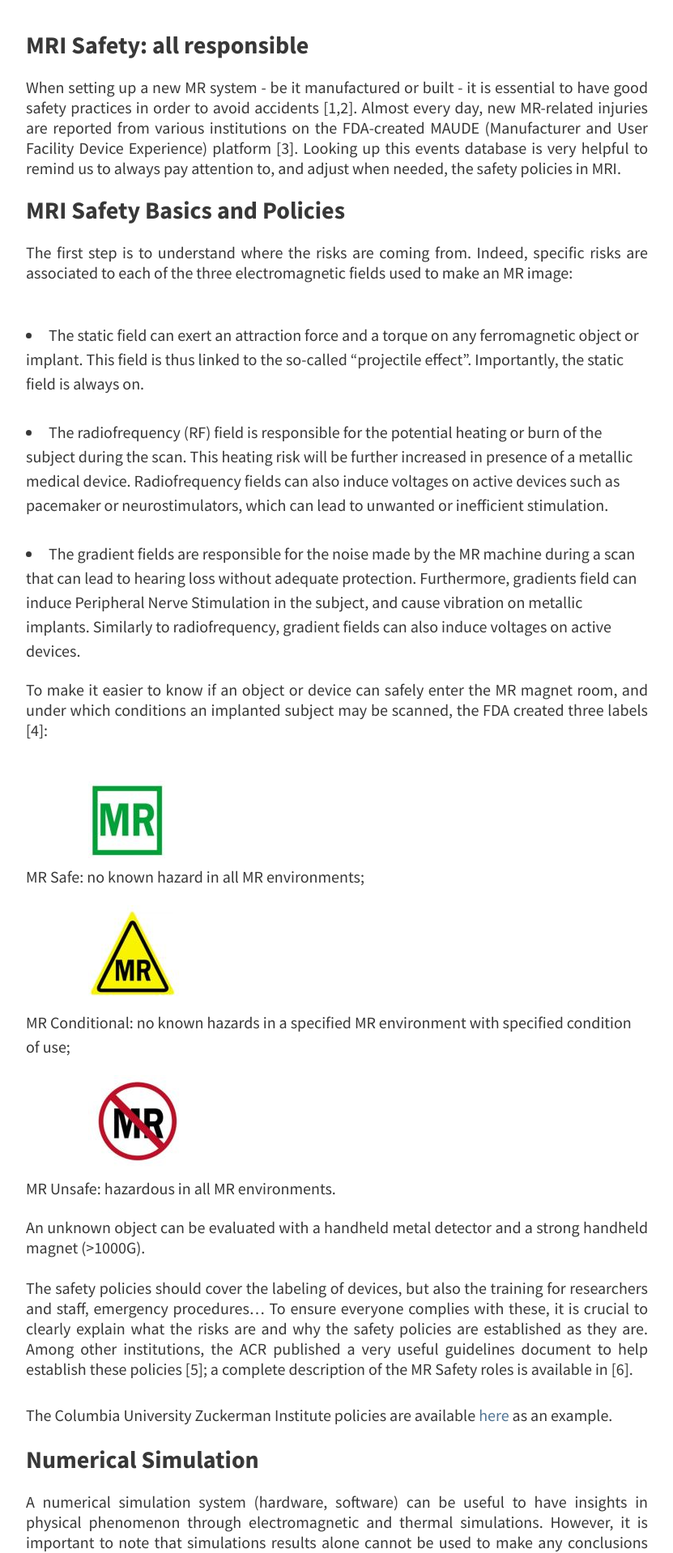
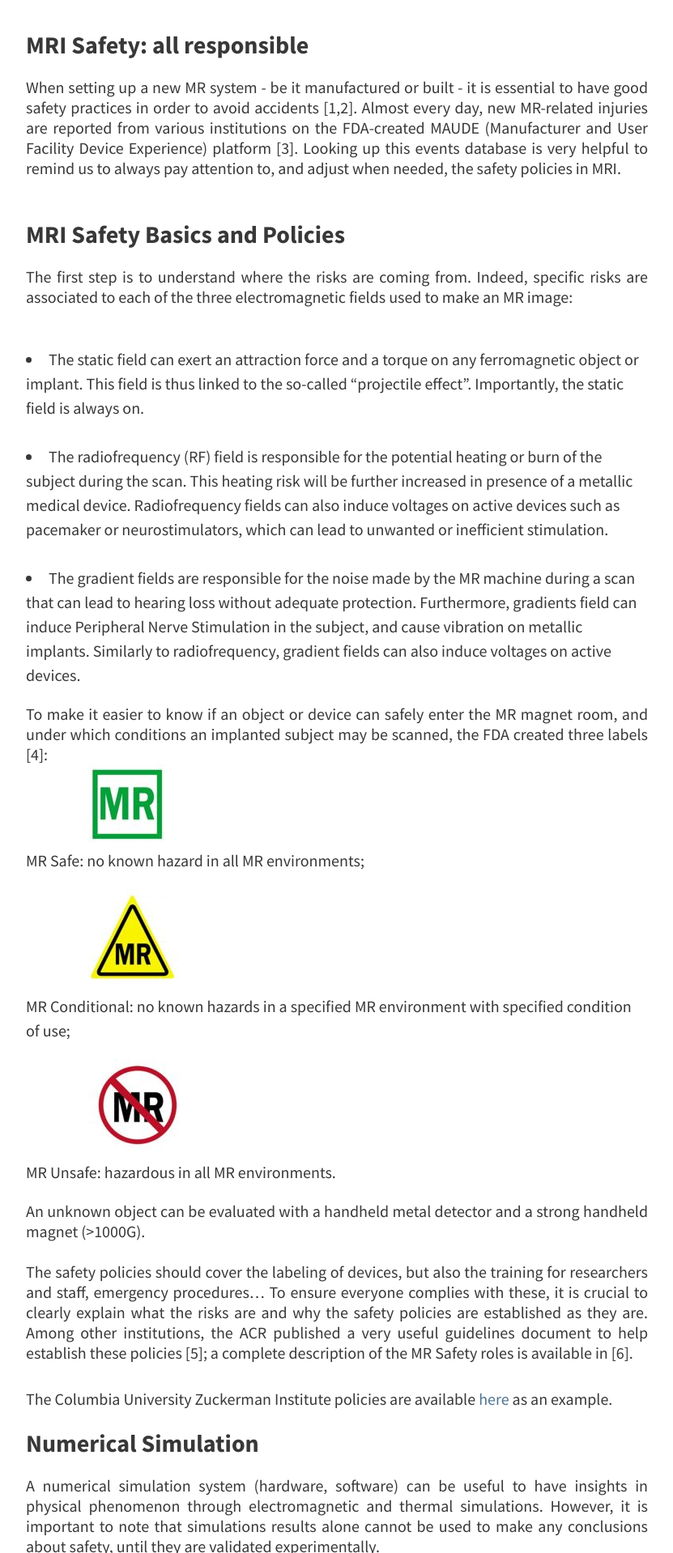
Before and after one commit to imr-framework/imr-framework.github.io, a Jekyll site: the page built from pages/mrsafety.md, in a window 1280 px wide. Shown: the part 527-2445 px from the top of the page at 81% size, without its empty margins (224-1055 px from the left). Built offline with Jekyll 4.4.1, drawn with Linux system fonts in a browser that asks for light colours; our own code applies the rules of GitHub Pages for plain Markdown files.

Commit message:
formatting

```diff
--- a/pages/mrsafety.md
+++ b/pages/mrsafety.md
@@ -7,7 +7,7 @@
 
 ### MRI Safety: all responsible
 
-<DIV align="justify">When setting up a new MR system - be it manufactured or built - it is essential to have good safety practices in order to avoid accidents [1,2]. Almost every day, new MR-related injuries are reported from various institutions on the FDA-created MAUDE (Manufacturer and User Facility Device Experience) platform [3]. Looking up this events database is very helpful to remind us to always pay attention to, and adjust when needed, the safety policies in MRI. </DIV>
+<DIV align="justify">When setting up a new MR system - be it manufactured or built - it is essential to have good safety practices in order to avoid accidents [1,2]. Almost every day, new MR-related injuries are reported from various institutions on the FDA-created MAUDE (Manufacturer and User Facility Device Experience) platform [3]. Looking up this events database is very helpful to remind us to always pay attention to, and adjust when needed, the safety policies in MRI. </DIV><br/>
 
 ### MRI Safety Basics and Policies
 <DIV align="justify">The first step is to understand where the risks are coming from. Indeed, specific risks are associated to each of the three electromagnetic fields used to make an MR image:</DIV>
@@ -18,7 +18,7 @@
 <br/>
 -	The gradient fields are responsible for the noise made by the MR machine during a scan that can lead to hearing loss without adequate protection. Furthermore, gradients field can induce Peripheral Nerve Stimulation in the subject, and cause vibration on metallic implants. Similarly to radiofrequency, gradient fields can also induce voltages on active devices.
 <br/>
-<DIV align="justify">To make it easier to know if an object or device can safely enter the MR magnet room, and under which conditions an implanted subject may be scanned, the FDA created three labels [4]: </DIV> <br/>
+<DIV align="justify">To make it easier to know if an object or device can safely enter the MR magnet room, and under which conditions an implanted subject may be scanned, the FDA created three labels [4]: </DIV>
 
 ![MR Safe](/assets/mrsafety/mrsafe.JPG) <br/>
 MR Safe: no known hazard in all MR environments;
@@ -34,15 +34,15 @@
 <br/>
 The safety policies should cover the labeling of devices, but also the training for researchers and staff, emergency procedures… To ensure everyone complies with these, it is crucial to clearly explain what the risks are and why the safety policies are established as they are. Among other institutions, the ACR published a very useful guidelines document to help establish these policies [5]; a complete description of the MR Safety roles is available in [6]. </DIV>
 <br/>
-The Columbia University Zuckerman Institute policies are available [here](https://github.com/imr-framework/imr-framework.github.io/blob/master/assets/mrsafety/MBBI%20MR%20Safety%20Policies.zip) as an example.
+The Columbia University Zuckerman Institute policies are available [here](https://github.com/imr-framework/imr-framework.github.io/blob/master/assets/mrsafety/MBBI%20MR%20Safety%20Policies.zip) as an example. <br/>
 
 ### Numerical Simulation
-<DIV align="justify">A numerical simulation system (hardware, software) can be useful to have insights in physical phenomenon through electromagnetic and thermal simulations. However, it is important to note that simulations results alone cannot be used to make any conclusions about safety, until they are validated experimentally. </DIV>
+<DIV align="justify">A numerical simulation system (hardware, software) can be useful to have insights in physical phenomenon through electromagnetic and thermal simulations. However, it is important to note that simulations results alone cannot be used to make any conclusions about safety, until they are validated experimentally. </DIV> <br/>
 
 ### MRI Safety Lab
 <DIV align="justify">A dedicated MRI safety lab is recommended, for example to evaluate the impact of the MR fields on a medical implant. Again, several setups and test benches can be established from official standards and publications to study the effect of the static field [7,8], radiofrequency field [9] and gradient fields [10,11]. </DIV>
 <br/>
-A list of equipment suggestions for RF studies and RF heating tests is available [here](https://github.com/imr-framework/imr-framework.github.io/blob/master/assets/mrsafety/RF-Safety_Lab.xlsx).
+A list of equipment suggestions for RF studies and RF heating tests is available [here](https://github.com/imr-framework/imr-framework.github.io/blob/master/assets/mrsafety/RF-Safety_Lab.xlsx). <br/>
 
 ### References
 1.	ABC NEWS, Boy, 6, Killed in Freak MRI Accident. 2001. [link](https://abcnews.go.com/US/story?id=92745&page=1)
```
